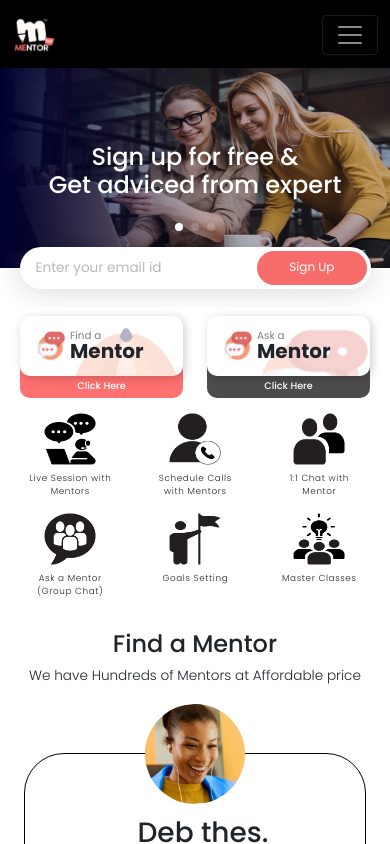
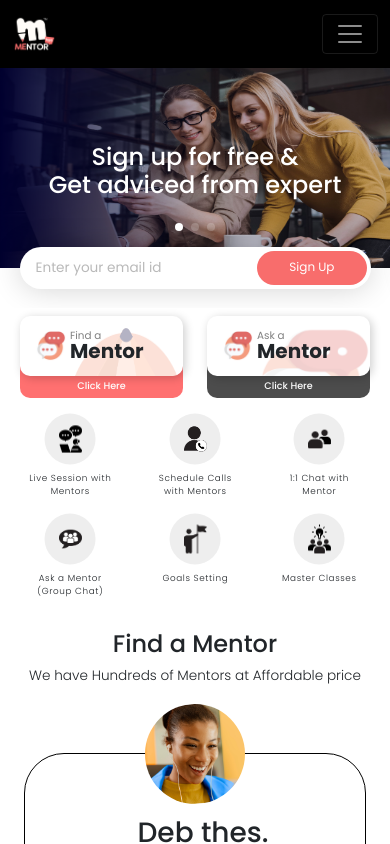
Before and after one commit to manasgautam1/mentorkart-react, a React (Create React App) app: page / in a window 390 px wide. Shown: the top 844 px of the page. Built offline with nearby package versions, Linux system fonts and the light colour scheme.

Commit message:
facility image changes

```diff
--- a/src/components/showcase-section/Facility.js
+++ b/src/components/showcase-section/Facility.js
@@ -3,7 +3,9 @@ import React from 'react';
 const Facility = (props) => {
   return (
     <div className='facility scale-animation-2 col-md-2 col-4 px-md-2 p-0'>
-      <img className='facility-img' src={props.img} alt='' />
+      <div className='facility-img'>
+        <img src={props.img} alt='' />
+      </div>
       <p className='facility-text px-lg-3 px-md-1 px-md-0 px-2'>{props.text}</p>
     </div>
   );
--- a/src/index.css
+++ b/src/index.css
@@ -119,8 +119,17 @@ body {
   transform: scale(1.01);
 }
 .facility-img {
-  width: 50px;
-  height: 50px;
+  width: 90px;
+  height: 90px;
+  background-color: rgba(200, 200, 200, 0.3);
+  border-radius: 50%;
+  margin: 0 auto;
+  display: flex;
+  align-items: center;
+  justify-content: center;
+}
+.facility-img img {
+  width: 45%;
 }
 .facility-text {
   font-weight: 300;
--- a/src/mobile.css
+++ b/src/mobile.css
@@ -6,6 +6,8 @@
     top: 0;
     left: 0;
     min-height: 8vh;
+    z-index: 500;
+    padding: 0.25rem 0;
   }
   .brand-img {
     height: 50% !important;
@@ -13,7 +15,8 @@
   }
   .navbar {
     background-color: #000;
-    padding-bottom: 0;
+    padding-top: 0.5rem;
+    padding-bottom: 0.5rem;
   }
   .navbar-toggler-icon {
     color: #fff;
@@ -22,9 +25,9 @@
     height: 80%;
     width: 80%;
   }
-  .navbar-link {
+  /* .navbar-link {
     border-bottom: 1px solid #b5b5b5;
-  }
+  } */
   .showcase .swiper-container {
     height: 120%;
   }
```
